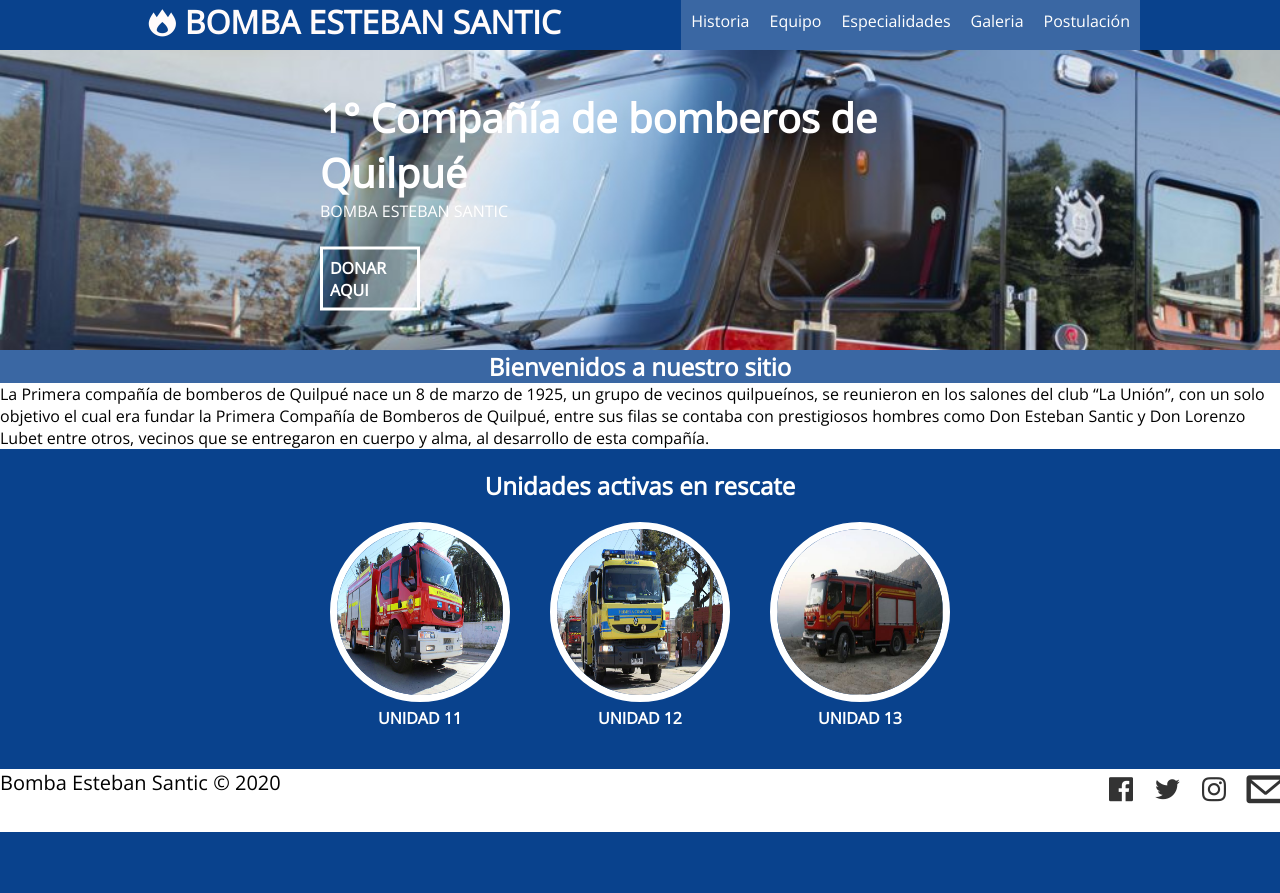
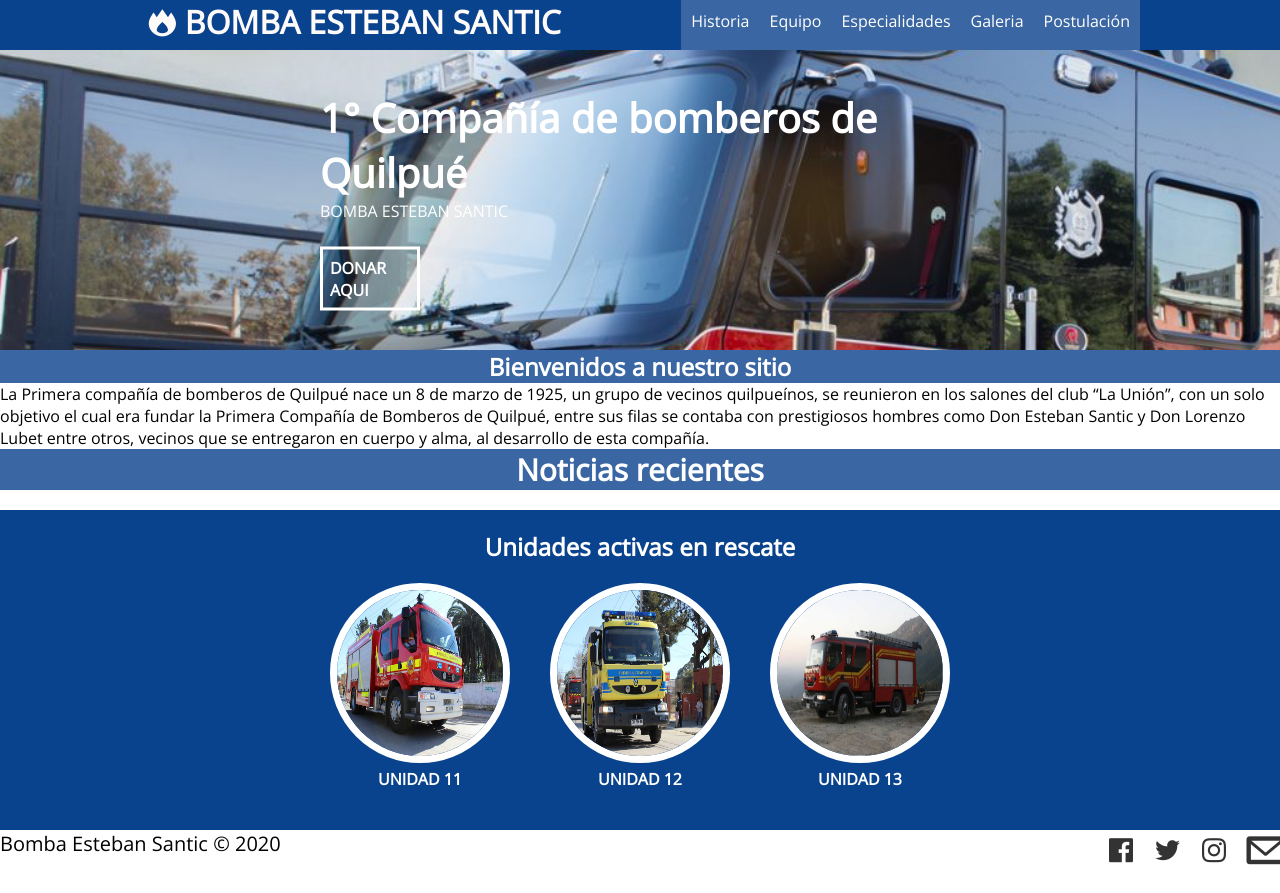
Before and after one commit to Lua-Code12/bomberos_quilpue, a Django app: template blog/templates/blog/base.html in a window 1280 px wide. Before the commit the page ends 832 px from the top, so only its background shows below. Run offline with Django 3.2, Linux system fonts and the light colour scheme; the template is opened without the code that fills it, so the values that code supplies are empty; some libraries are stand-ins or nearby versions.

Commit message:
arreglos en el css de blog, no actualiza los cambios

```diff
--- a/blog/static/blog/css/blog.css
+++ b/blog/static/blog/css/blog.css
@@ -5,8 +5,12 @@
 
 #blog h3 {
     background: rgb(58, 103, 163);
+    color:#fff;
+    text-align: center;
+    margin: 0;
+    font-size: 30px;
+    margin-bottom: 20px;
 }
-
 
 #blog .contenedor3 {
     display: flex;
--- a/blog/static/blog/css/formulario.css
+++ b/blog/static/blog/css/formulario.css
@@ -14,6 +14,7 @@ form {
 }
 
 h3 {
+    background: rgb(58, 103, 163);
     color:#fff;
     text-align: center;
     margin: 0;
--- a/blog/templates/blog/base.html
+++ b/blog/templates/blog/base.html
@@ -59,6 +59,10 @@
 
         </section>
 
+        <section id="blog">
+            <h3> Noticias recientes </h3>
+            <div class="contenedor3">
+
              <div class="content container">
                 <div class="row">
                     <div class="col-md-8">
@@ -67,6 +71,13 @@
                      </div>
                 </div>
             </div>
+
+            </div>
+
+
+
+        </section>
+
 
 
         <section id="info">
```
Lines whose indentation alone changed are shown as unchanged.
